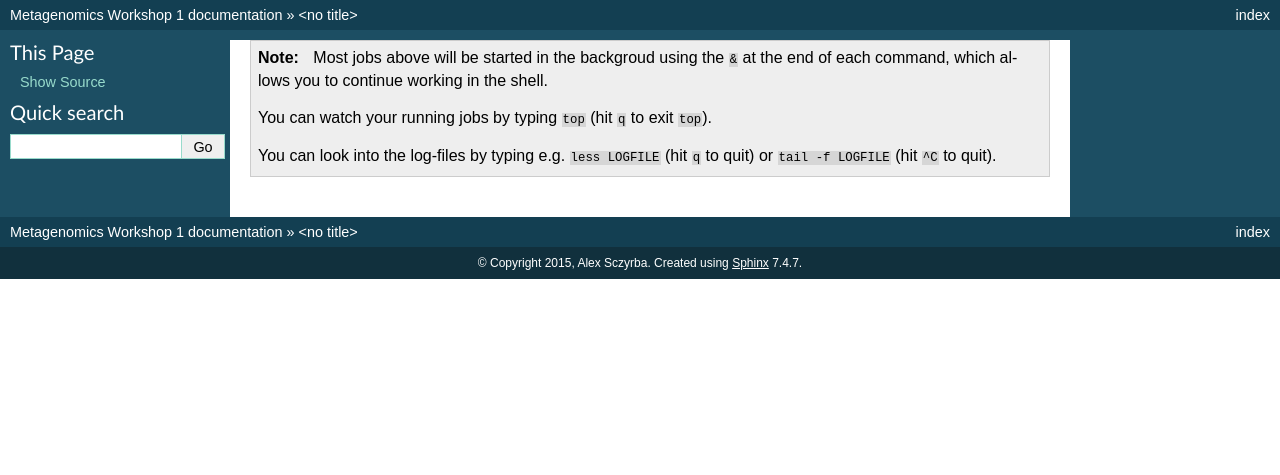
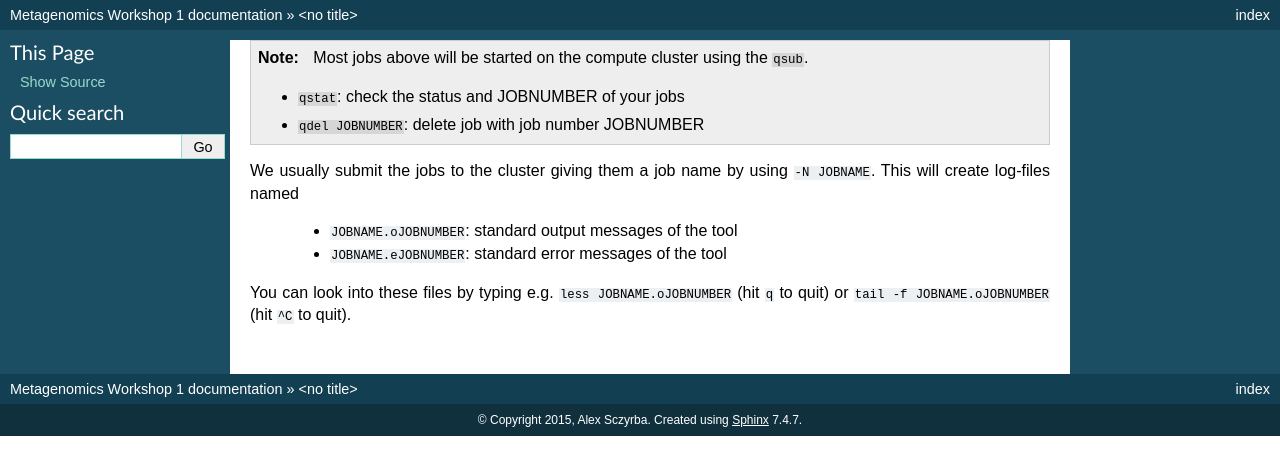
Before and after one commit to metagenomics/metagenomics-workshop, a Sphinx documentation site: the page built from docs/assembly/note_top.rst, in a window 1280 px wide. Shown: the top 475 px of the page. Built offline with Sphinx 7.4.7, drawn with Linux system fonts in a browser that asks for light colours.

Commit message:
Update note_top.rst

```diff
--- a/docs/assembly/note_top.rst
+++ b/docs/assembly/note_top.rst
@@ -1,5 +1,13 @@
-.. note:: Most jobs above will be started in the backgroud using the ``&`` at the end of each command, which allows you to continue working in the shell.
+.. note:: Most jobs above will be started on the compute cluster using the ``qsub``.
 
-  You can watch your running jobs by typing ``top`` (hit ``q`` to exit ``top``).
+  * ``qstat``:  check the status and JOBNUMBER of your jobs
+  * ``qdel JOBNUMBER``: delete job with job number JOBNUMBER
 
-  You can look into the log-files by typing e.g. ``less LOGFILE`` (hit ``q`` to quit) or ``tail -f LOGFILE`` (hit ``^C`` to quit).
+We usually submit the jobs to the cluster giving them a job name by using ``-N JOBNAME``.
+This will create log-files named
+
+  * ``JOBNAME.oJOBNUMBER``: standard output messages of the tool
+  * ``JOBNAME.eJOBNUMBER``: standard error messages of the tool
+
+You can look into these files by typing e.g. ``less JOBNAME.oJOBNUMBER`` (hit ``q`` to quit)
+or ``tail -f JOBNAME.oJOBNUMBER`` (hit ``^C`` to quit).
```
